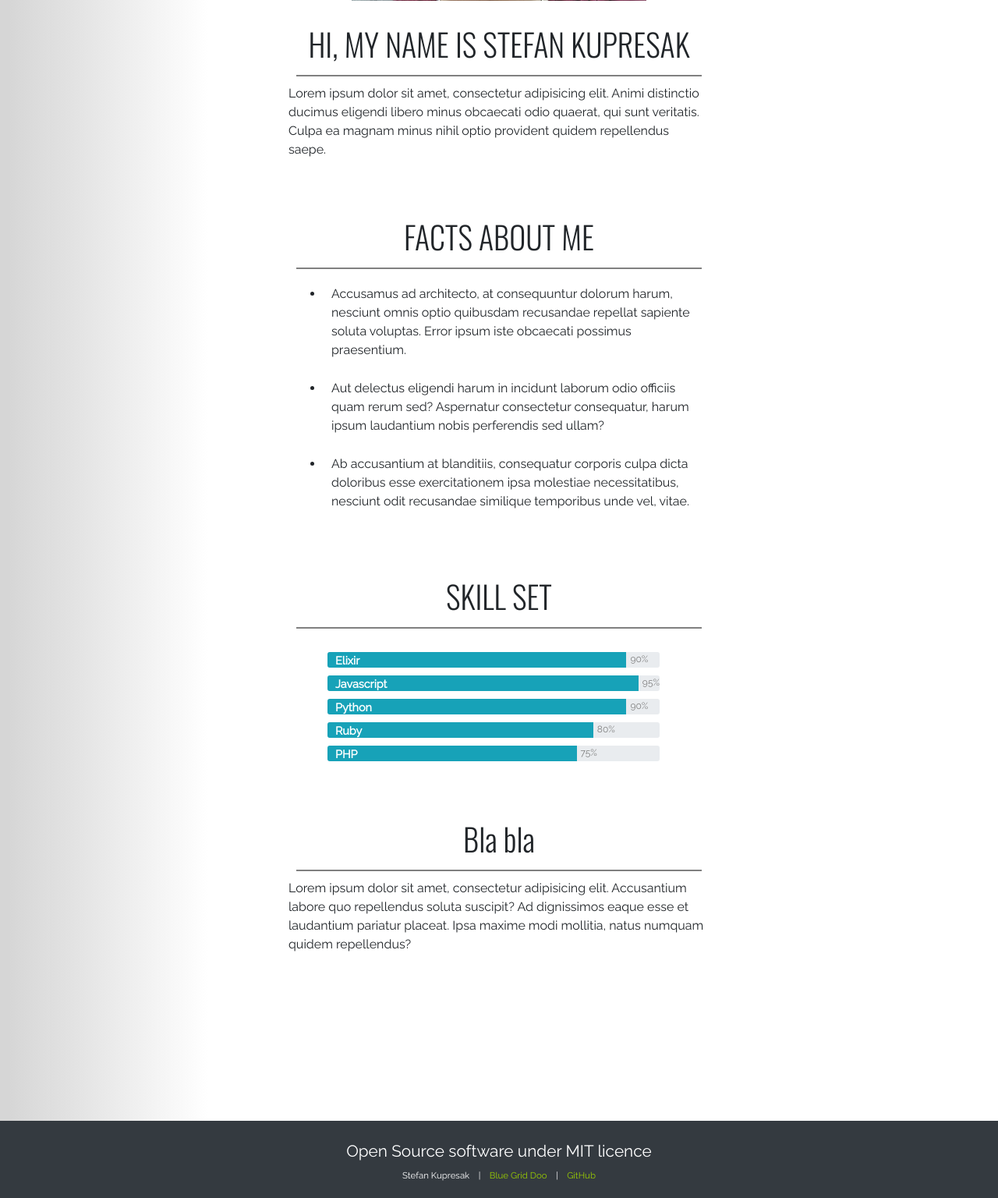
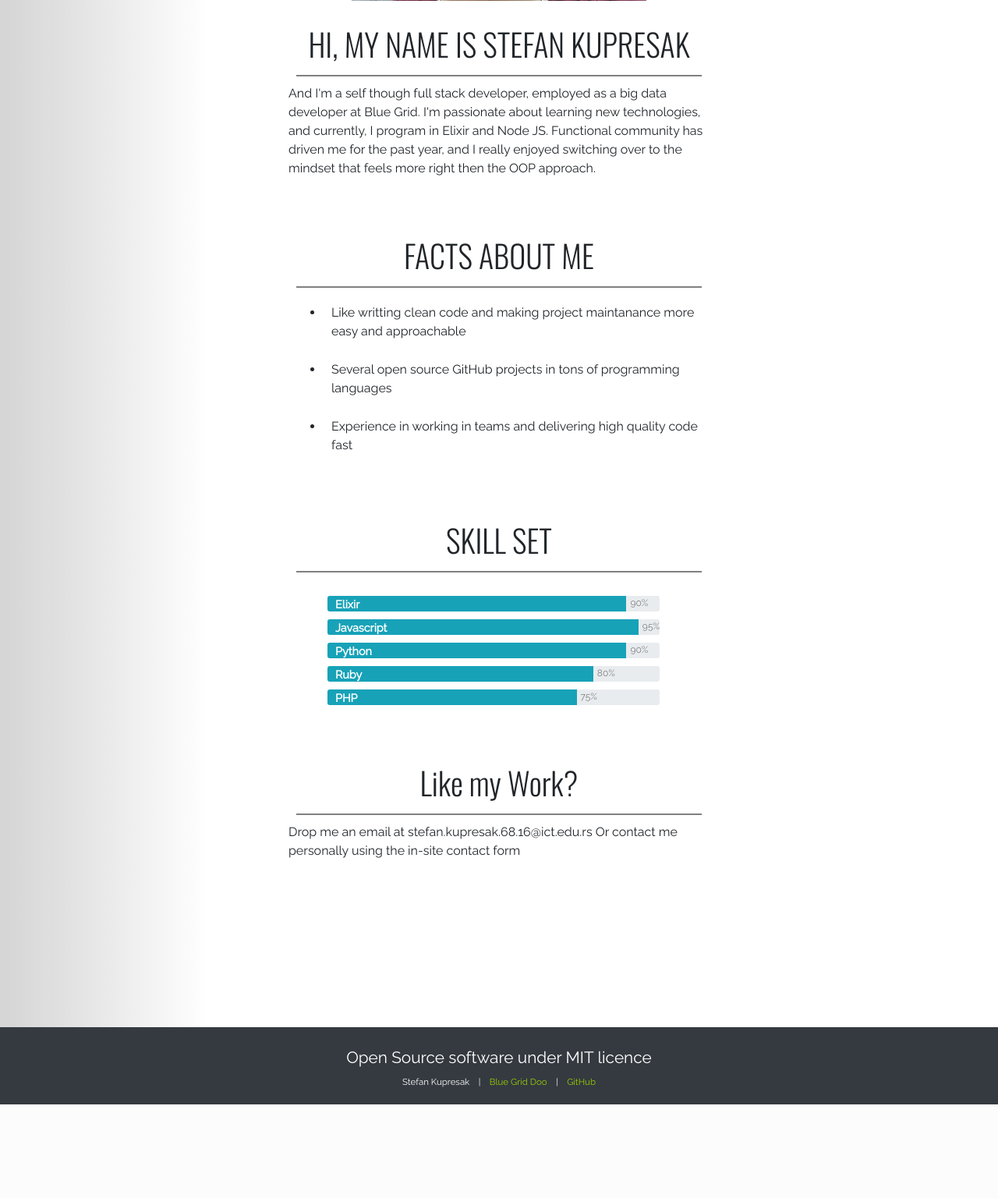
Before and after one commit to dev-cyprium/web-programming-ict, a PHP site: page /author.php in a window 1280 px wide. Shown: the part 752-2288 px from the top of the page at 78% size. After the commit the page ends 2168 px from the top, so only its background shows below. Run offline with PHP 8.4, Linux system fonts and the light colour scheme.

Commit message:
Add content to the author page

```diff
--- a/author.php
+++ b/author.php
@@ -27,15 +27,20 @@
                 <div class="my-name-is">
                     <img id="profile" src="/images/moja.jpg" />
                     <div class="title">HI, MY NAME IS STEFAN KUPRESAK</div>
-                    <div class="content">Lorem ipsum dolor sit amet, consectetur adipisicing elit. Animi distinctio ducimus eligendi libero minus obcaecati odio quaerat, qui sunt veritatis. Culpa ea magnam minus nihil optio provident quidem repellendus saepe.</div>
+                    <div class="content">
+                      And I'm a self though full stack developer, employed as a big data developer at Blue Grid. I'm passionate about learning new
+                      technologies, and currently, I program in Elixir and Node JS.
+                      Functional community has driven me for the past year, and I really enjoyed switching over to the mindset that
+                      feels more right then the OOP approach.
+                    </div>
                 </div>
                 <div class="facts">
                     <div class="title">FACTS ABOUT ME</div>
                     <div class="content">
                         <ul class="content-list">
-                            <li class="content-list-item">Accusamus ad architecto, at consequuntur dolorum harum, nesciunt omnis optio quibusdam recusandae repellat sapiente soluta voluptas. Error ipsum iste obcaecati possimus praesentium.</li>
-                            <li class="content-list-item">Aut delectus eligendi harum in incidunt laborum odio officiis quam rerum sed? Aspernatur consectetur consequatur, harum ipsum laudantium nobis perferendis sed ullam?</li>
-                            <li class="content-list-item">Ab accusantium at blanditiis, consequatur corporis culpa dicta doloribus esse exercitationem ipsa molestiae necessitatibus, nesciunt odit recusandae similique temporibus unde vel, vitae.</li>
+                            <li class="content-list-item">Like writting clean code and making project maintanance more easy and approachable</li>
+                            <li class="content-list-item">Several open source GitHub projects in tons of programming languages</li>
+                            <li class="content-list-item">Experience in working in teams and delivering high quality code fast</li>
                         </ul>
                     </div>
                 </div>
@@ -72,8 +77,11 @@
                     </div>
                 </div>
                 <div class="other">
-                    <div class="title">Bla bla</div>
-                    <div class="content">Lorem ipsum dolor sit amet, consectetur adipisicing elit. Accusantium labore quo repellendus soluta suscipit? Ad dignissimos eaque esse et laudantium pariatur placeat. Ipsa maxime modi mollitia, natus numquam quidem repellendus?</div>
+                    <div class="title">Like my Work?</div>
+                    <div class="content">
+                      Drop me an email at stefan.kupresak.68.16@ict.edu.rs
+                      Or contact me personally using the in-site contact form
+                    </div>
                 </div>
 
 
```
